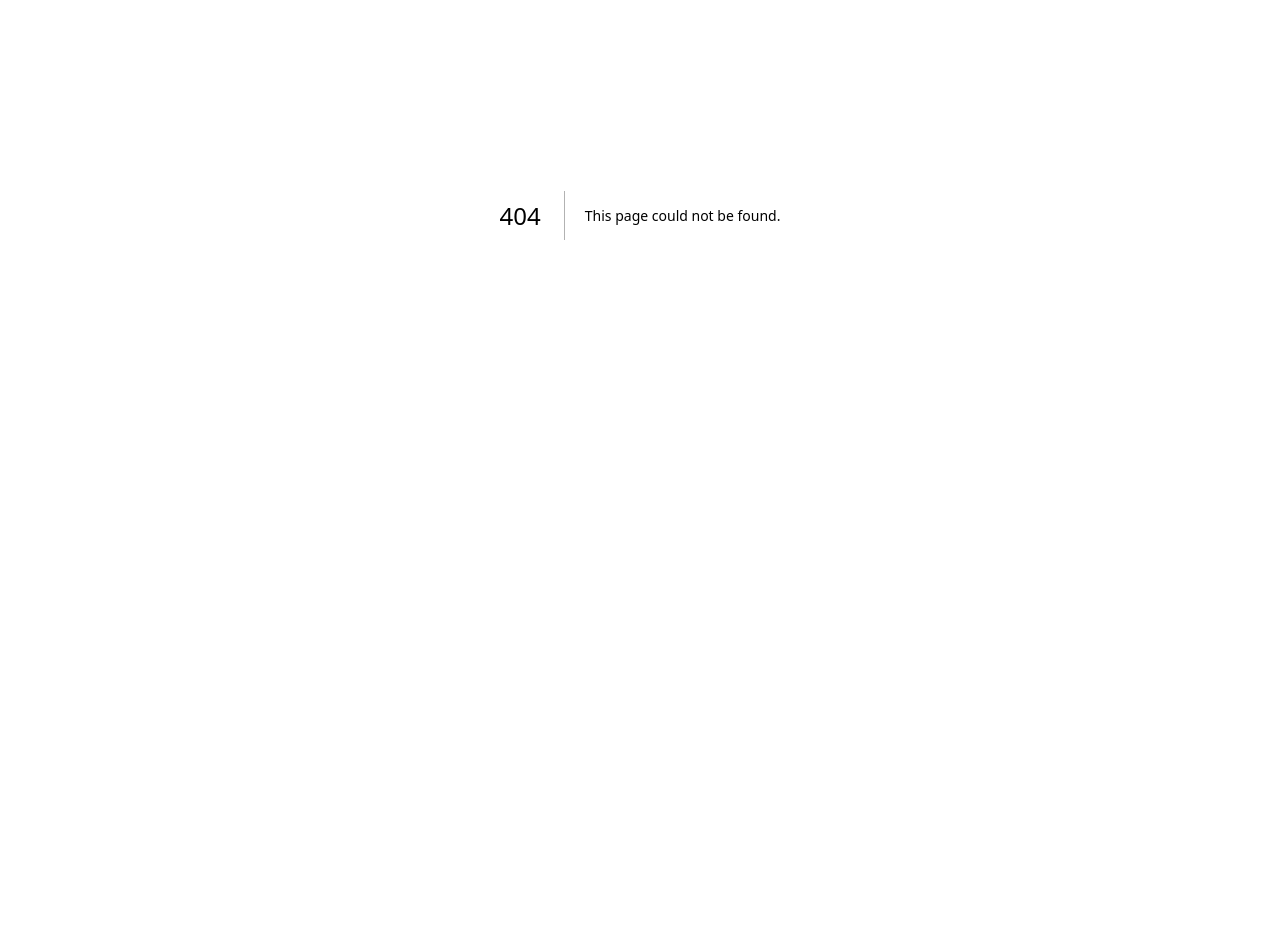
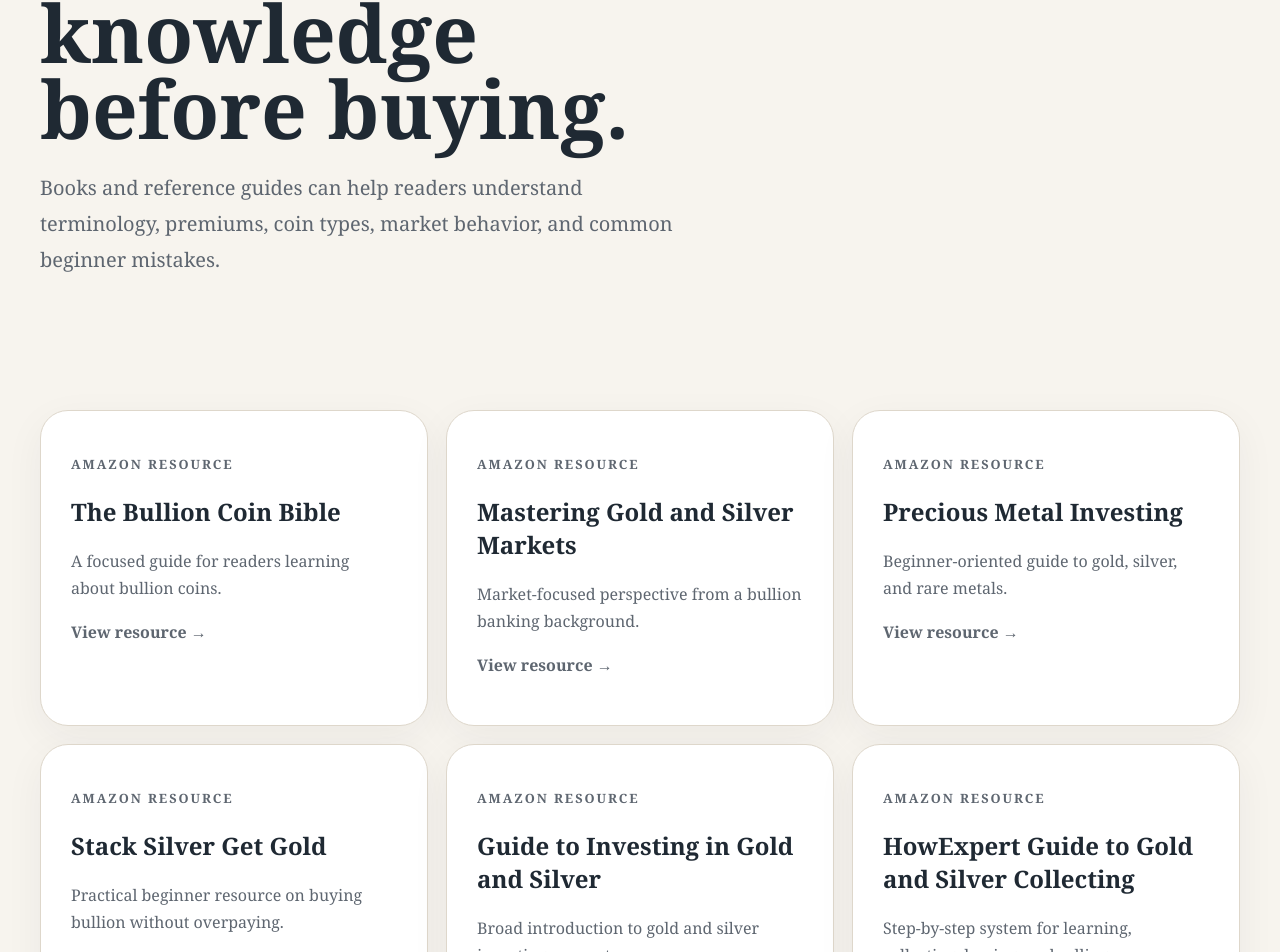
Before and after one commit to BryanFinnigan/tangible-value-v1, a Next.js app: page /acquire/books in a window 1280 px wide. Before the commit this address had no page. Shown: the part 185-1137 px from the top of the page. Before the commit the page ends 800 px from the top, so only its background shows below. Built offline with nearby package versions, Linux system fonts and the light colour scheme.

Commit message:
Create page.tsx

```diff
--- /dev/null
+++ b/app/acquire/books/page.tsx
@@ -0,0 +1,56 @@
+export const metadata = {
+  title: "Precious Metals Books & Coin Guides | Tangible Knowledge",
+  description:
+    "Explore beginner books and reference guides for gold, silver, bullion, and coin collecting.",
+};
+
+const books = [
+  ["The Bullion Coin Bible", "A focused guide for readers learning about bullion coins.", "https://amzn.to/4wx5e9b"],
+  ["Mastering Gold and Silver Markets", "Market-focused perspective from a bullion banking background.", "https://amzn.to/4wwU0kZ"],
+  ["Precious Metal Investing", "Beginner-oriented guide to gold, silver, and rare metals.", "https://amzn.to/4vQWN8C"],
+  ["Stack Silver Get Gold", "Practical beginner resource on buying bullion without overpaying.", "https://amzn.to/4eZe9KN"],
+  ["Guide to Investing in Gold and Silver", "Broad introduction to gold and silver investing concepts.", "https://amzn.to/4wuEc24"],
+  ["HowExpert Guide to Gold and Silver Collecting", "Step-by-step system for learning, collecting, buying, and selling.", "https://amzn.to/3Rk3b9v"],
+];
+
+export default function BooksAcquirePage() {
+  return (
+    <main className="home">
+      <section className="hero">
+        <div>
+          <p className="eyebrow">BOOKS & REFERENCE</p>
+          <h1>Build knowledge before buying.</h1>
+          <p className="lede">
+            Books and reference guides can help readers understand terminology,
+            premiums, coin types, market behavior, and common beginner mistakes.
+          </p>
+        </div>
+      </section>
+
+      <section className="pillars">
+        {books.map(([title, text, url]) => (
+          <a
+            key={title}
+            className="card"
+            href={url}
+            target="_blank"
+            rel="nofollow sponsored noopener noreferrer"
+          >
+            <p className="eyebrow">Amazon Resource</p>
+            <h2>{title}</h2>
+            <p>{text}</p>
+            <p><strong>View resource →</strong></p>
+          </a>
+        ))}
+      </section>
+
+      <section className="newsletter">
+        <h2>Disclosure</h2>
+        <p>
+          This page contains affiliate links. Tangible Knowledge may earn from
+          qualifying purchases.
+        </p>
+      </section>
+    </main>
+  );
+}
```
